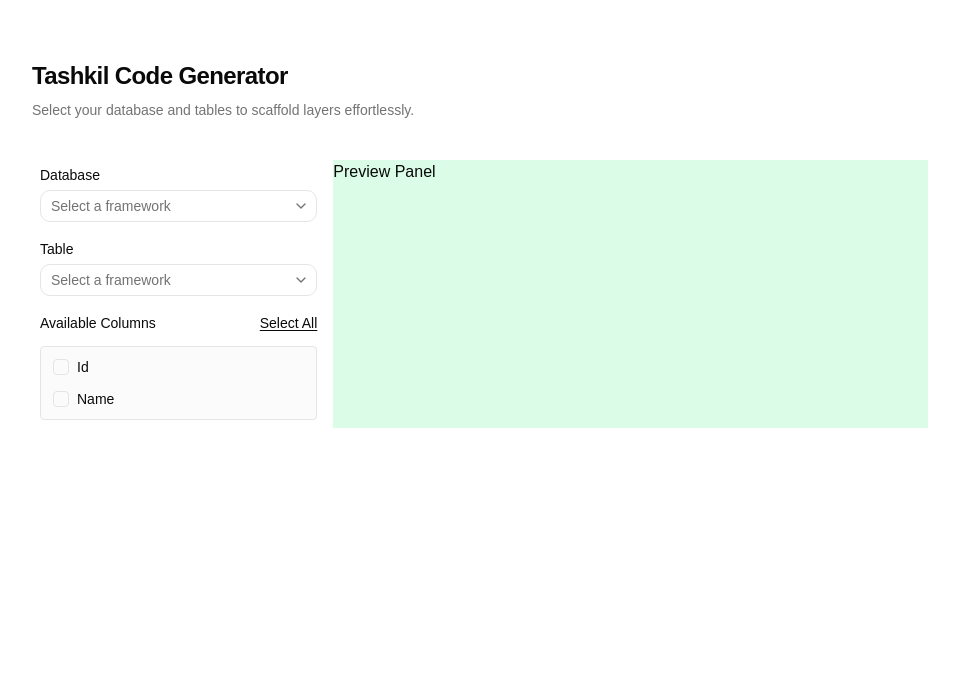
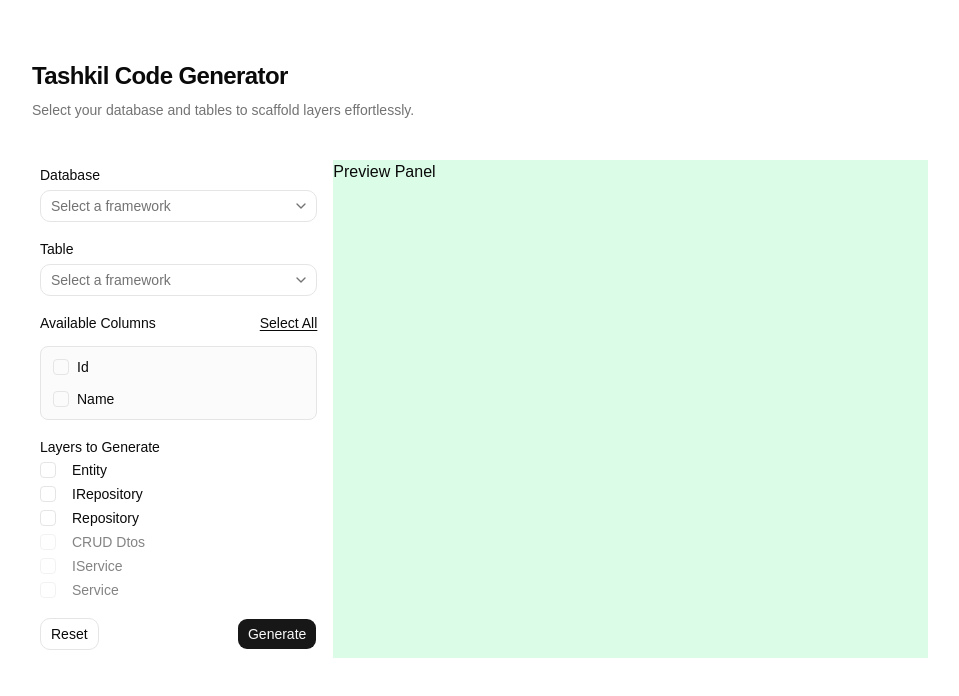
Before and after one commit to ABDulRahma-N/Tashkil-Code-Generator, a React (Vite) app in the folder FrontEnd/: page /CodeGenerator in a window 1280 px wide. Shown: the top 696 px of the page, without its empty margins (160-1119 px from the left). Built offline with nearby package versions, Linux system fonts and the light colour scheme.

Commit message:
Add LayerSelectionPanel component and integrate it into CodeGeneratorSidebar; update styles in ColumnSelectionPanel

```diff
--- a/FrontEnd/src/MyComponents/CodeGenerator/CodeGeneratorSidebar.jsx
+++ b/FrontEnd/src/MyComponents/CodeGenerator/CodeGeneratorSidebar.jsx
@@ -1,5 +1,7 @@
+import { Button } from "@/components/ui/button";
 import { ColumnSelectionPanel } from "./CodeSidebar/ColumnSelectionPanel";
 import { DatabaseSelector } from "./CodeSidebar/DatabaseSelector";
+import { LayerSelectionPanel } from "./CodeSidebar/LayerSelectionPanel";
 import { TableSelector } from "./CodeSidebar/TableSelector";
 
 export function CodeGeneratorSidebar() {
@@ -8,6 +10,11 @@ export function CodeGeneratorSidebar() {
       <DatabaseSelector></DatabaseSelector>
       <TableSelector></TableSelector>
       <ColumnSelectionPanel></ColumnSelectionPanel>
+      <LayerSelectionPanel></LayerSelectionPanel>
+      <div className="flex flex-cole justify-between">
+        <Button variant="outline">Reset</Button>
+        <Button>Generate</Button>
+      </div>
     </div>
   );
 }
--- a/FrontEnd/src/MyComponents/CodeGenerator/CodeSidebar/ColumnSelectionPanel.jsx
+++ b/FrontEnd/src/MyComponents/CodeGenerator/CodeSidebar/ColumnSelectionPanel.jsx
@@ -11,7 +11,7 @@ export function ColumnSelectionPanel() {
           Select All
         </Label>
       </div>
-      <div className="flex flex-col gap-4 border rounded mt-2 p-3 bg-muted/40">
+      <div className="flex flex-col gap-4 border rounded-md mt-2 p-3 bg-muted/40">
         <Field orientation="horizontal">
           <Checkbox id="terms-checkbox" name="terms-checkbox" />
           <Label htmlFor="terms-checkbox">Id </Label>
--- /dev/null
+++ b/FrontEnd/src/MyComponents/CodeGenerator/CodeSidebar/LayerSelectionPanel.jsx
@@ -0,0 +1,35 @@
+import { Checkbox } from "@/components/ui/checkbox";
+import { Field } from "@/components/ui/field";
+import { Label } from "@/components/ui/label";
+
+export function LayerSelectionPanel() {
+  return (
+    <div className="flex flex-col gap-2">
+      <Label htmlFor="frameworks">Layers to Generate</Label>
+      <Field className={"flex flex-cole gap-4"} orientation="horizontal">
+        <Checkbox id="terms-checkbox" name="terms-checkbox" />
+        <Label htmlFor="terms-checkbox">Entity</Label>
+      </Field>
+      <Field className={"flex flex-cole gap-4"} orientation="horizontal">
+        <Checkbox id="terms-checkbox" name="terms-checkbox" />
+        <Label htmlFor="terms-checkbox">IRepository</Label>
+      </Field>
+      <Field className={"flex flex-cole gap-4"} orientation="horizontal">
+        <Checkbox id="terms-checkbox" name="terms-checkbox" />
+        <Label htmlFor="terms-checkbox">Repository</Label>
+      </Field>
+      <Field className={"flex flex-cole gap-4"} orientation="horizontal">
+        <Checkbox id="terms-checkbox" name="terms-checkbox" disabled />
+        <Label htmlFor="terms-checkbox">CRUD Dtos </Label>
+      </Field>
+      <Field className={"flex flex-cole gap-4"} orientation="horizontal">
+        <Checkbox id="terms-checkbox" name="terms-checkbox" disabled />
+        <Label htmlFor="terms-checkbox">IService </Label>
+      </Field>
+      <Field className={"flex flex-cole gap-4"} orientation="horizontal">
+        <Checkbox id="terms-checkbox" name="terms-checkbox" disabled />
+        <Label htmlFor="terms-checkbox">Service </Label>
+      </Field>
+    </div>
+  );
+}
```
